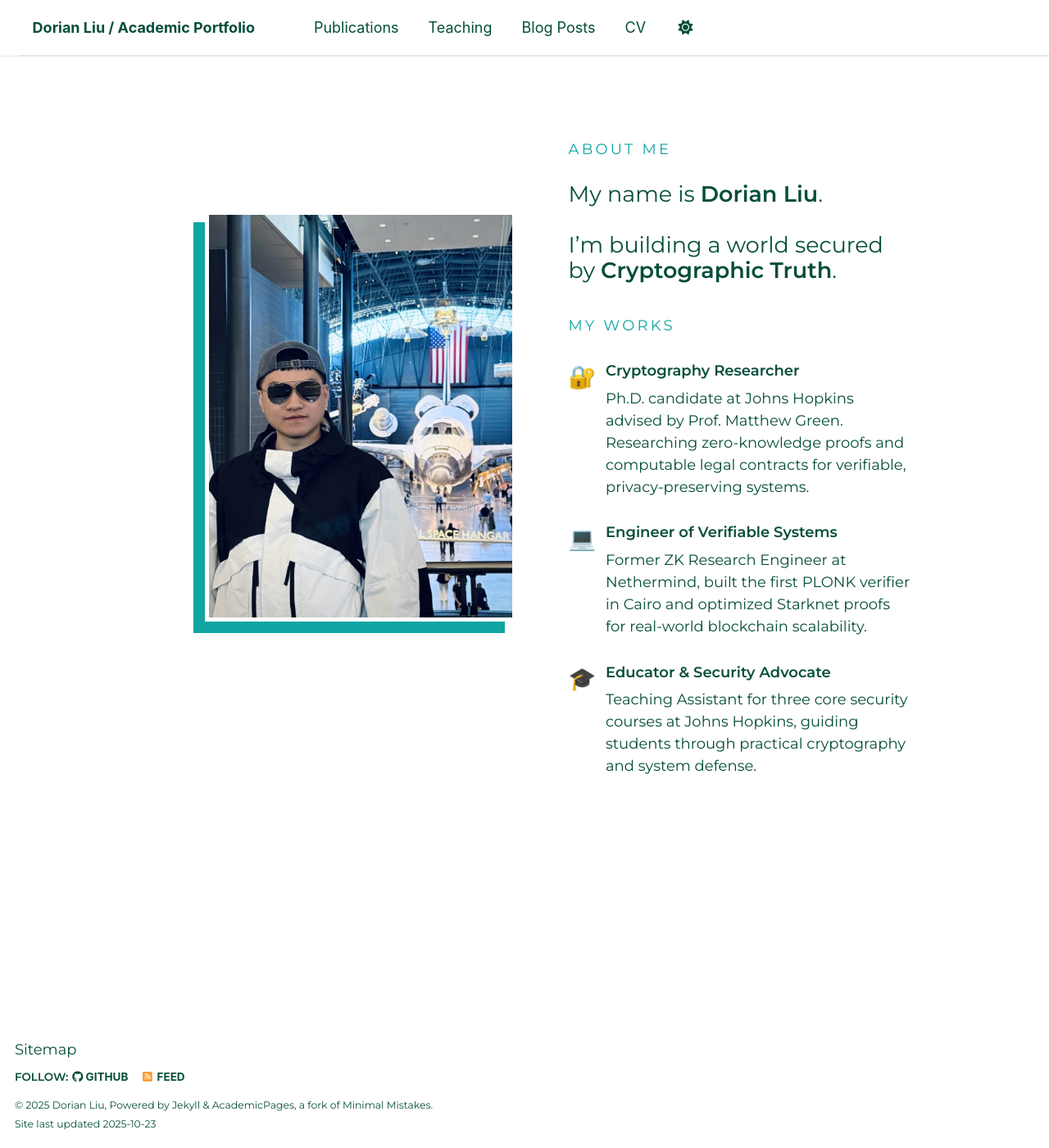
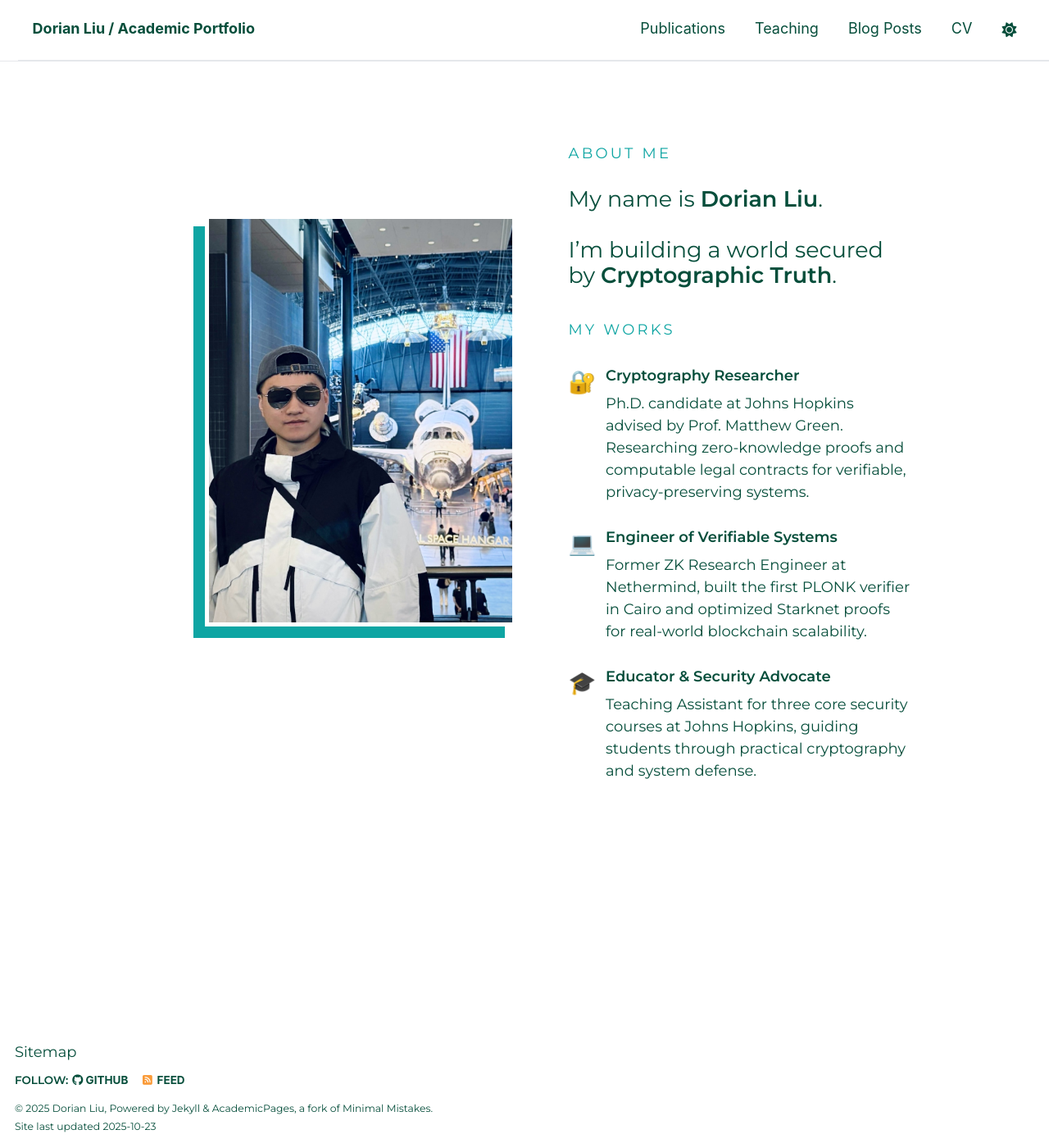
Before and after one commit to twliu-dorian/dorianliu-homepage, a Jekyll site: the page built from _pages/about.md, in a window 1280 px wide and 1400 px high. Shown: the whole window at 82% size. Built offline with Jekyll 4.4.1, drawn with Linux system fonts in a browser that asks for light colours; a script that is not in the unit is left out.

Commit message:
edit navbar style & layout

```diff
--- a/_includes/masthead.html
+++ b/_includes/masthead.html
@@ -3,31 +3,32 @@
 <div class="masthead">
   <div class="masthead__inner-wrap">
     <div class="masthead__menu">
-      <nav id="site-nav" class="greedy-nav">
-        <button><div class="navicon"></div></button>
-        <ul class="visible-links">
-          <li class="masthead__menu-item masthead__menu-item--lg persist">
-            <a href="{{ base_path }}/">{{ site.title }}</a>
-          </li>
+      <!-- 自訂靜態導覽，不用 GreedyNav -->
+      <nav id="site-nav" class="static-nav">
+        <div class="nav-left">
+          <a class="site-title" href="{{ base_path }}/">{{ site.title }}</a>
+        </div>
+
+        <div class="nav-right">
+          <ul class="nav-links">
             {% for link in site.data.navigation.main %} {% if link.url contains
             'http' %} {% assign domain = '' %} {% else %} {% assign domain =
             base_path %} {% endif %}
-          <li class="masthead__menu-item">
-            <a href="{{ domain }}{{ link.url }}">{{ link.title }}</a>
-          </li>
+            <li><a href="{{ domain }}{{ link.url }}">{{ link.title }}</a></li>
             {% endfor %}
-          <li id="theme-toggle" class="masthead__menu-item persist tail">
-            <a role="button" aria-labelledby="theme-icon"
-              ><i
+
+            <li id="theme-toggle">
+              <a role="button" aria-labelledby="theme-icon">
+                <i
                   id="theme-icon"
                   class="fa-solid fa-sun"
                   aria-hidden="true"
                   title="toggle theme"
-              ></i
-            ></a>
+                ></i>
+              </a>
             </li>
           </ul>
-        <ul class="hidden-links hidden"></ul>
+        </div>
       </nav>
     </div>
   </div>
--- a/_sass/custom/_overrides.scss
+++ b/_sass/custom/_overrides.scss
@@ -291,3 +291,126 @@ img {
     gap: 4rem;
   }
 }
+
+/* ========= Navbar ========= */
+
+/* ===== Static navbar: 左右分欄（不使用 GreedyNav） ===== */
+.static-nav {
+  display: flex;
+  align-items: center;
+  justify-content: space-between;
+  min-height: 56px; /* 依你的視覺調整 */
+}
+
+/* Navbar text color alignment with global theme color */
+.static-nav,
+.static-nav a,
+.static-nav .nav-links a,
+.static-nav .visible-links > li > a {
+  color: var(--global-text-color);
+}
+
+.static-nav .nav-links a:hover,
+.static-nav .visible-links > li > a:hover,
+.static-nav .nav-links a:focus {
+  color: var(--global-text-color);
+  text-decoration: underline;
+}
+
+/* 左：站名 */
+.static-nav .nav-left .site-title {
+  font-weight: 700;
+  text-decoration: none;
+  position: relative;
+  display: inline-flex;
+  align-items: center;
+  padding-bottom: 0.25rem;
+  background-image: linear-gradient(
+    var(--global-border-color),
+    var(--global-border-color)
+  );
+  background-repeat: no-repeat;
+  background-position: left calc(100% - 0px);
+  background-size: 0% 4px;
+  transition: background-size 0.25s ease-in-out;
+}
+
+.static-nav .nav-left .site-title:hover,
+.static-nav .nav-left .site-title:focus {
+  text-decoration: underline;
+  background-size: 100% 4px;
+}
+
+/* 右：連結群 */
+.static-nav .nav-right .nav-links {
+  display: flex;
+  align-items: center;
+  gap: 2rem;
+  list-style: none;
+  margin: 0;
+  padding: 0;
+}
+
+/* 連結 */
+.static-nav .nav-right .nav-links > li > a {
+  text-decoration: none;
+  position: relative;
+  display: inline-flex;
+  align-items: center;
+  padding-bottom: 0.25rem;
+  background-image: linear-gradient(
+    var(--global-border-color),
+    var(--global-border-color)
+  );
+  background-repeat: no-repeat;
+  background-position: left calc(100% - 0px);
+  background-size: 0% 4px;
+  transition: background-size 0.25s ease-in-out;
+}
+.static-nav .nav-right .nav-links > li > a:hover,
+.static-nav .nav-right .nav-links > li > a:focus,
+.static-nav .nav-right .nav-links > li.current > a,
+.static-nav .nav-right .nav-links > li.active > a,
+.static-nav .nav-right .nav-links > li > a[aria-current="page"] {
+  background-size: 100% 4px;
+  text-decoration: underline;
+}
+
+/* Theme 切換鈕放到最右 */
+.static-nav #theme-toggle {
+  order: 999;
+}
+.static-nav #theme-toggle a {
+  text-decoration: none;
+  display: inline-flex;
+  align-items: center;
+  padding-bottom: 0.25rem;
+  background-image: linear-gradient(
+    var(--global-border-color),
+    var(--global-border-color)
+  );
+  background-repeat: no-repeat;
+  background-position: left calc(100% - 2px);
+  background-size: 0% 8px;
+  transition: background-size 0.25s ease-in-out;
+}
+.static-nav #theme-toggle a:hover,
+.static-nav #theme-toggle a:focus {
+  background-size: 0% 8px;
+  color: var(--global-link-color-hover);
+}
+
+/* 手機：簡單換行（若要漢堡，下方有進階版本） */
+@media (max-width: 1023.98px) {
+  .static-nav {
+    flex-wrap: wrap;
+    row-gap: 0.5rem;
+  }
+  .static-nav .nav-right {
+    width: 100%;
+  }
+  .static-nav .nav-right .nav-links {
+    flex-wrap: wrap;
+    gap: 0.75rem 1rem;
+  }
+}
```
Lines whose indentation alone changed are shown as unchanged.
